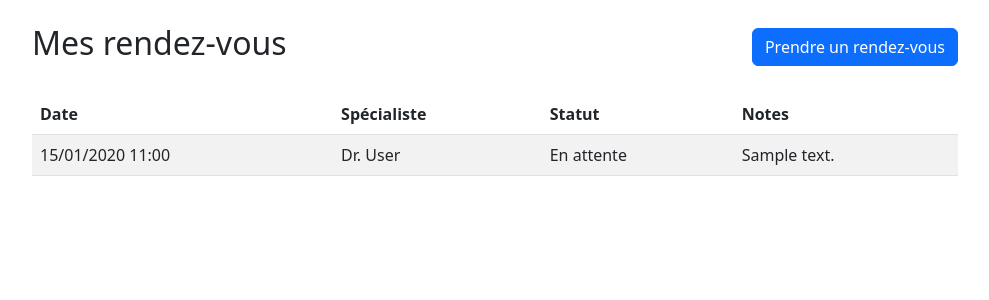
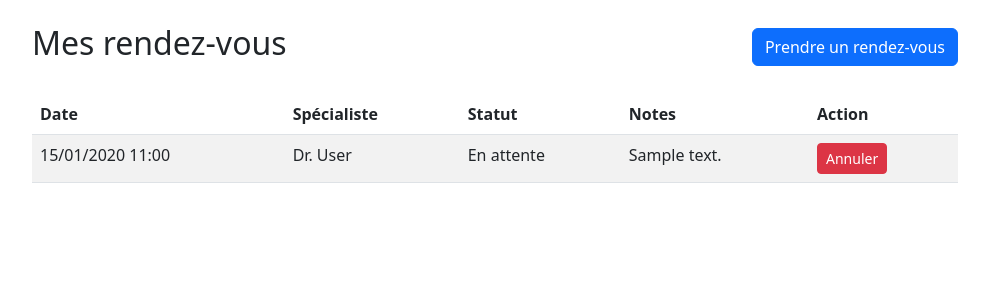
Before and after one commit to WalterCorp/healthnorth, a Django app: page /appointments/ in a window 1280 px wide. Shown: the part 56-356 px from the top of the page, without its empty margins (145-1134 px from the left). Run offline with Django 5.2, Linux system fonts and the light colour scheme; a user stored in the database is signed in; tables that the repository leaves empty hold one stand-in row (values such as "Sample post").

Commit message:
feat: add appointment cancellation with confirmation

```diff
--- a/appointments/urls.py
+++ b/appointments/urls.py
@@ -8,4 +8,7 @@ urlpatterns = [
     path('', views.appointment_list, name='appointment_list'),
     # Prise d'un nouveau rendez-vous
     path('new/', views.appointment_new, name='appointment_new'),
+    # Annulation d'un rendez-vous — <int:appointment_id> = identifiant du RDV
+    # Ex : /appointments/3/cancel/ annule le rendez-vous n°3
+    path('<int:appointment_id>/cancel/', views.appointment_cancel, name='appointment_cancel'),
 ]
--- a/appointments/views.py
+++ b/appointments/views.py
@@ -1,6 +1,6 @@
 """Vues de l'application appointments — gestion des rendez-vous."""
 
-from django.shortcuts import render, redirect
+from django.shortcuts import render, redirect, get_object_or_404
 from django.contrib.auth.decorators import login_required
 from django.contrib import messages
 from .models import Appointment, Specialist, Specialty
@@ -56,3 +56,25 @@ def appointment_new(request):
         'specialists': specialists,
         'specialties': specialties
     })
+
+
+@login_required
+def appointment_cancel(request, appointment_id):
+    """Vue d'annulation d'un rendez-vous.
+
+    get_object_or_404 : récupère le rendez-vous ou retourne une erreur 404
+    La vérification patient=request.user empêche un patient d'annuler
+    le rendez-vous d'un autre patient — sécurité importante.
+    """
+    # Récupère le rendez-vous — vérifie qu'il appartient bien au patient connecté
+    # Équivalent SQL : SELECT * FROM appointments WHERE id=X AND patient_id=Y
+    appointment = get_object_or_404(
+        Appointment,
+        id=appointment_id,
+        patient=request.user
+    )
+    # Met à jour le statut — Équivalent SQL : UPDATE appointments SET status='cancelled'
+    appointment.status = 'cancelled'
+    appointment.save()
+    messages.success(request, 'Rendez-vous annulé.')
+    return redirect('appointment_list')
--- a/templates/appointments/list.html
+++ b/templates/appointments/list.html
@@ -21,6 +21,8 @@
                         <th>Spécialiste</th>
                         <th>Statut</th>
                         <th>Notes</th>
+                        <!-- Colonne action pour le bouton d'annulation -->
+                        <th>Action</th>
                     </tr>
                 </thead>
                 <tbody>
@@ -34,6 +36,18 @@
                         <!-- ex: "En attente" au lieu de "pending" -->
                         <td>{{ appointment.get_status_display }}</td>
                         <td>{{ appointment.notes }}</td>
+                        <td>
+                            <!-- Bouton annulation uniquement si le RDV n'est pas déjà annulé -->
+                            {% if appointment.status != 'cancelled' %}
+                                <a href="/appointments/{{ appointment.id }}/cancel/"
+                                   class="btn btn-sm btn-danger"
+                                   onclick="return confirm('Confirmer l\'annulation ?')">
+                                    Annuler
+                                </a>
+                            {% else %}
+                                <span class="text-muted">—</span>
+                            {% endif %}
+                        </td>
                     </tr>
                     {% endfor %}
                 </tbody>
```
